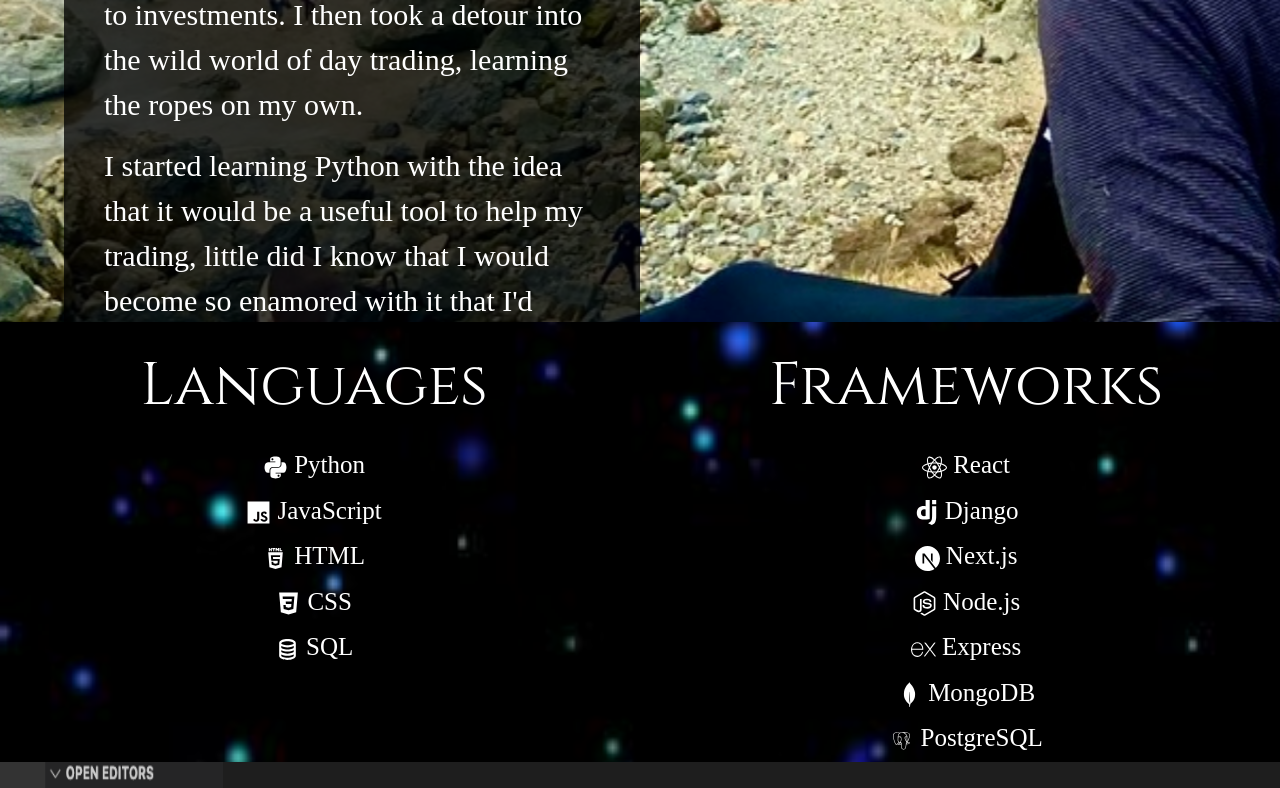
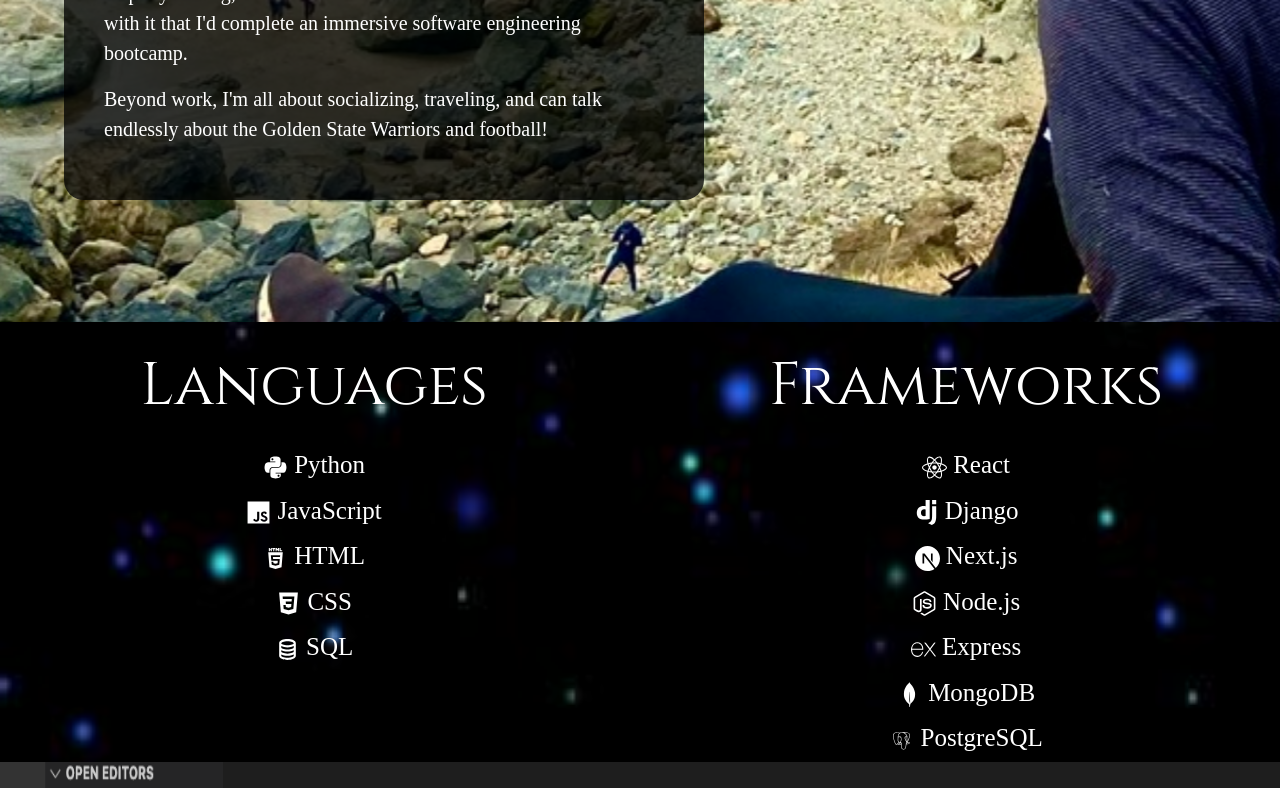
Before and after one commit to Slmbyn/my-portfolio, a React (Create React App) app: page / in a window 1280 px wide. Shown: the part 1340-2128 px from the top of the page. Built offline with nearby package versions, Linux system fonts and the light colour scheme; a web font is replaced by a local one.

Commit message:
fixes spacing issue

```diff
--- a/src/App.js
+++ b/src/App.js
@@ -75,7 +75,7 @@
 
 {/* SKILLS */}
       <Parallax
-        strength={-350}
+        strength={-250}
         bgImage={starbg}
         bgImageStyle={{
           width: '100%',
--- a/src/styles/AboutMe.module.css
+++ b/src/styles/AboutMe.module.css
@@ -2,8 +2,7 @@
     position: absolute;
     top: 10vh;
     left: 5vw;
-    right: 50vw;
-    /* max-width: 50%; */
+    max-width: 50%;
      /* Semi-transparent black background for text */
 }
 
@@ -21,7 +20,7 @@
 }
 
 .aboutMeText {
-    font-size: 30px;
+    font-size: 20px;
     /* font-size: 25px; */
     font-family: "Fauna One", serif;
     font-weight: 100;
```
